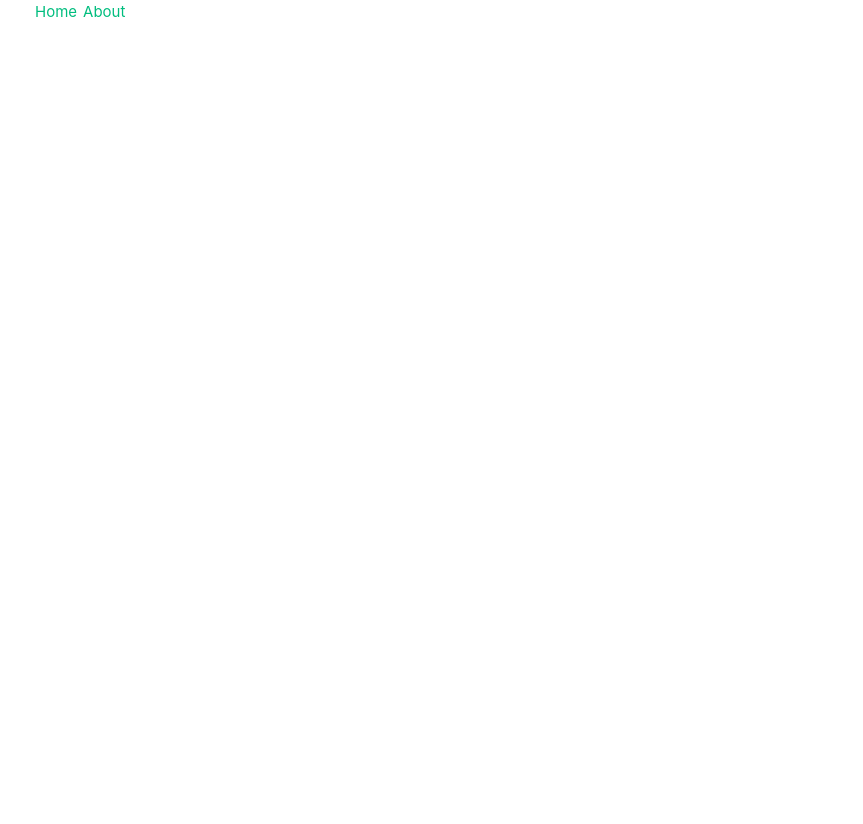
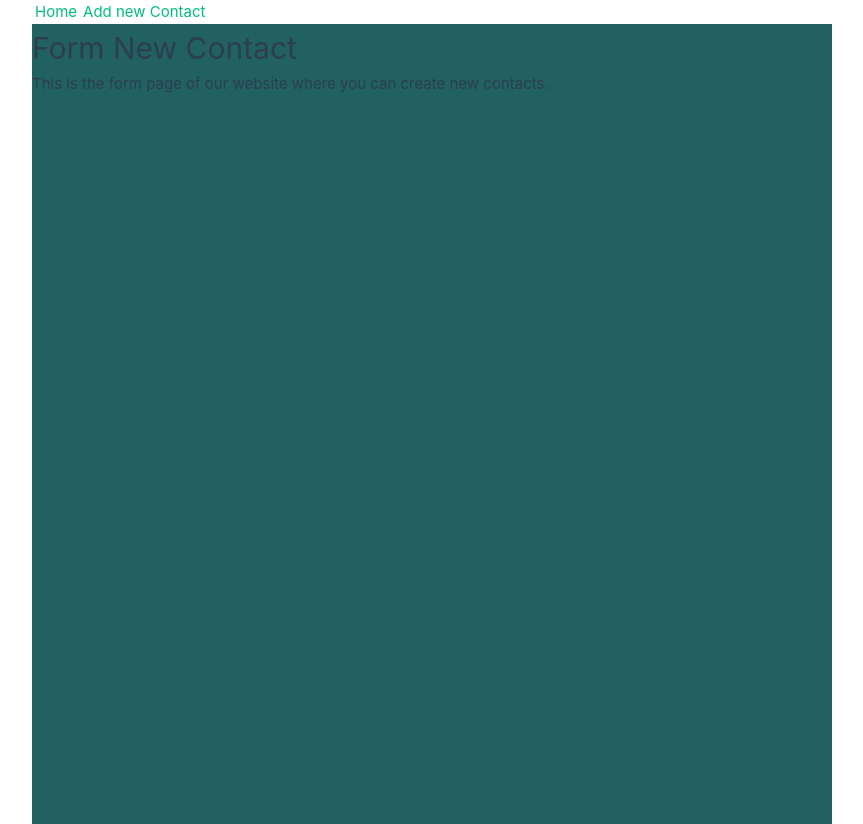
Before and after one commit to HelenAndrade/User-Agenda-Vue, a Vue app: page /forms in a window 1280 px wide. Before the commit this address had no page. Shown: the whole page, without its empty margins (240-1103 px from the left). Before the commit the page ends 800 px from the top, so only its background shows below. Built offline with nearby package versions, Linux system fonts and the light colour scheme.

Commit message:
Adding Home View Service and renaming views

```diff
--- a/src/App.vue
+++ b/src/App.vue
@@ -8,7 +8,7 @@ import { RouterLink, RouterView } from 'vue-router'
       <div class="wrapper">
         <nav>
           <RouterLink to="/">Home</RouterLink>
-          <RouterLink to="/about">About</RouterLink>
+          <RouterLink to="/forms">Add new Contact</RouterLink>
         </nav>
       </div>
     </header>
--- a/src/router/index.ts
+++ b/src/router/index.ts
@@ -1,7 +1,7 @@
 import { createRouter, createWebHistory } from 'vue-router'
-import HomeView from '../views/Home.vue'
-import AboutView from '../views/About.vue'
-import UserProfile from '../views/UserProfile.vue'
+import HomeView from '../views/Home/home.vue'
+import ContactProfile from '../views/ContactProfile/contactprofile.vue'
+import Forms from '../views/Forms/forms.vue'
 
 const router = createRouter({
   history: createWebHistory(import.meta.env.BASE_URL),
@@ -12,14 +12,14 @@ const router = createRouter({
       component: HomeView
     },
     {
-      path: '/about',
-      name: 'about',
-      component: AboutView
+      path: '/contactprofile/:id',
+      name: 'contactprofile',
+      component: ContactProfile
     },
     {
-      path: '/user/:id',
-      name: 'user',
-      component: UserProfile
+      path: '/forms',
+      name: 'forms',
+      component: Forms
     }
   ]
 })
--- /dev/null
+++ b/src/views/ContactProfile/contactprofile.vue
@@ -0,0 +1,15 @@
+<template>
+    <h1>Contato</h1>
+</template>
+
+<script lang="ts">
+import { defineComponent } from 'vue'
+
+export default defineComponent({
+  name: 'ContactView'
+})
+</script>
+
+<style scoped>
+
+</style>
--- a/src/views/About.vue
+++ b/src/views/Forms/forms.vue
@@ -1,7 +1,7 @@
 <template>
   <div class="app-container">
-    <h1>About Us</h1>
-    <p>This is the about page of our website.</p>
+    <h1>Form New Contact</h1>
+    <p>This is the form page of our website where you can create new contacts.</p>
   </div>
 </template>
 
@@ -9,7 +9,7 @@
 import { defineComponent } from 'vue'
 
 export default defineComponent({
-  name: 'AboutView'
+  name: 'FormsView'
 })
 </script>
 
--- a/src/views/Home.vue
+++ b/src/views/Home/home.vue
@@ -10,7 +10,8 @@
 <script lang="ts">
 import { defineComponent } from 'vue'
 import UserCard from '@/components/UserCard.vue'
-import usersData from '../../public/users.json'
+import { HomeService } from './home.service';
+import usersData from '../../../public/users.json'
 
 export default defineComponent({
   name: 'HomeView',
--- a/src/views/UserProfile.vue
+++ /dev/null
@@ -1,11 +0,0 @@
-<template>
-    <h1>Teste</h1>
-</template>
-
-<script lang="ts">
-
-</script>
-
-<style scoped>
-
-</style>
```
Also changed, not shown: src/views/Home/home.service.ts (added, +8 -0 lines).
